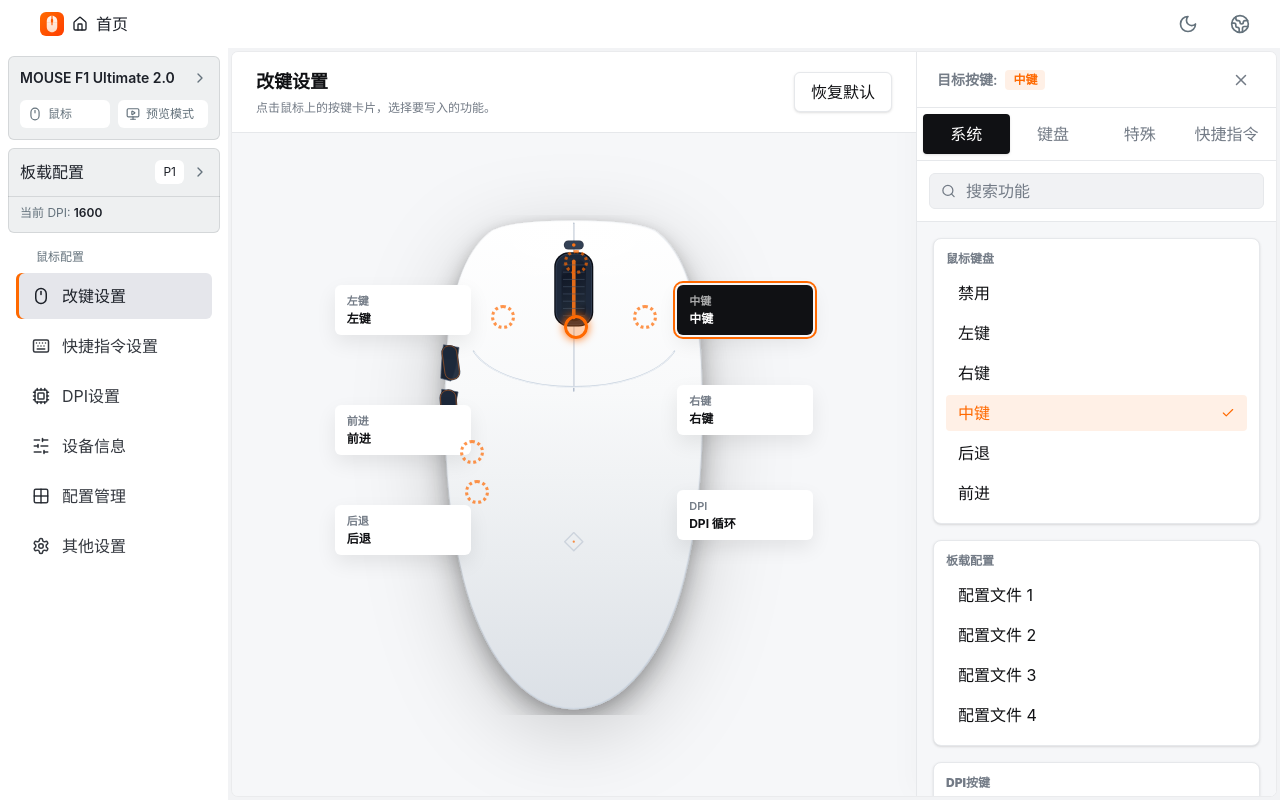
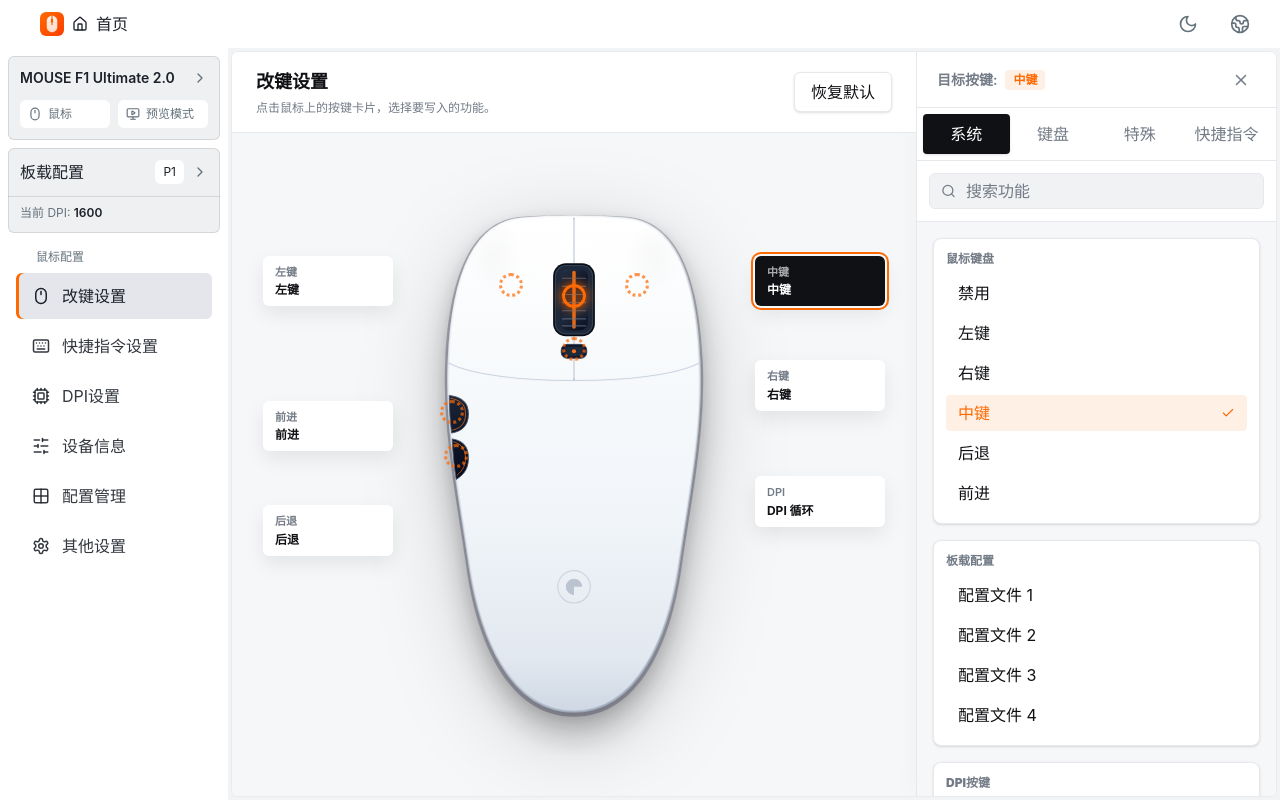
Before and after one commit to sjcao/webhid, a React (Vite) app: page /#/ in a window 1280 px wide. Both pictures are taken after a click on the button "进入演示模式". Built offline with nearby package versions, Linux system fonts and the light colour scheme.

Commit message:
refactor(mouse): redesign mouse shape to rounded GPW style and align key dot coordinates

```diff
--- a/src/features/mouse/buttons/mouse-canvas.tsx
+++ b/src/features/mouse/buttons/mouse-canvas.tsx
@@ -29,7 +29,7 @@ export function MouseCanvas({ selectedButton, onChoose }: MouseCanvasProps) {
 
   return (
     <div className="flex min-h-0 flex-1 items-center justify-center overflow-auto p-4">
-      <div className="relative aspect-[26/25] w-full max-w-[520px] shrink-0">
+      <div className="relative aspect-[3/5] h-full max-h-[580px] shrink-0">
         <MouseGraphic className="mx-auto h-full w-full drop-shadow-[0_20px_42px_rgba(0,0,0,0.18)]" />
 
         {/* 渲染每一个按键的绑定显示标签 */}
@@ -70,7 +70,7 @@ export function MouseCanvas({ selectedButton, onChoose }: MouseCanvasProps) {
               type="button"
               aria-pressed={active}
               aria-label={`${pickLabel(button, locale)}: ${binding}`}
-              className={`absolute w-[136px] rounded-md px-3 py-2 text-left text-sm font-black shadow-[0_8px_20px_rgba(0,0,0,0.08)] transition duration-200 hover:-translate-y-0.5 ${
+              className={`absolute w-[130px] rounded-md px-3 py-2 text-left text-sm font-black shadow-[0_8px_20px_rgba(0,0,0,0.08)] transition duration-200 hover:-translate-y-0.5 ${
                 active
                   ? 'bg-driver-text text-driver-panel ring-2 ring-warn ring-offset-2 ring-offset-driver-bg'
                   : 'bg-driver-panel text-driver-text hover:bg-driver-hover'
@@ -100,10 +100,10 @@ export function MouseCanvas({ selectedButton, onChoose }: MouseCanvasProps) {
               aria-label={label}
               aria-pressed={active}
               title={label}
-              className={`absolute h-6 w-6 rounded-full p-0 transition-all duration-300 focus-visible:outline-none focus-visible:ring-2 focus-visible:ring-warn focus-visible:ring-offset-2 focus-visible:ring-offset-driver-bg ${dotClass(button.id)} ${
+              className={`absolute h-6 w-6 -translate-x-1/2 -translate-y-1/2 rounded-full p-0 transition-all duration-300 focus-visible:outline-none focus-visible:ring-2 focus-visible:ring-warn focus-visible:ring-offset-2 focus-visible:ring-offset-driver-bg ${dotClass(button.id)} ${
                 active
-                  ? 'border-solid border-[3px] border-warn bg-warn/30 shadow-[0_0_10px_var(--color-warn)]'
-                  : 'border-dotted border-[3px] border-warn/70 bg-transparent hover:scale-105 hover:border-solid'
+                  ? 'border-solid border-[3px] border-warn bg-warn/30 shadow-[0_0_12px_var(--color-warn)]'
+                  : 'border-dotted border-[3px] border-warn/70 bg-transparent hover:scale-110 hover:border-solid'
               }`}
               onClick={() => onChoose(button.id)}
             />
@@ -117,17 +117,17 @@ export function MouseCanvas({ selectedButton, onChoose }: MouseCanvasProps) {
 function positionClass(buttonId: ButtonId) {
   switch (buttonId) {
     case ButtonId.Left:
-      return 'left-[4%] top-[14%]';
+      return 'right-[102%] top-[14%]';
+    case ButtonId.Forward:
+      return 'right-[102%] top-[39%]';
+    case ButtonId.Backward:
+      return 'right-[102%] top-[57%]';
+    case ButtonId.Middle:
+      return 'left-[102%] top-[14%]';
     case ButtonId.Right:
-      return 'right-[4%] top-[34%]';
-    case ButtonId.Middle:
-      return 'right-[4%] top-[14%]';
-    case ButtonId.Forward:
-      return 'left-[4%] top-[38%]';
-    case ButtonId.Backward:
-      return 'left-[4%] top-[58%]';
+      return 'left-[102%] top-[32%]';
     case ButtonId.Dpi:
-      return 'right-[4%] top-[55%]';
+      return 'left-[102%] top-[52%]';
     default:
       return 'left-1/2 top-1/2';
   }
@@ -136,17 +136,17 @@ function positionClass(buttonId: ButtonId) {
 function dotClass(buttonId: ButtonId) {
   switch (buttonId) {
     case ButtonId.Left:
-      return 'left-[34%] top-[18%]';
+      return 'left-[32%] top-[19%]';
     case ButtonId.Right:
-      return 'right-[34%] top-[18%]';
+      return 'left-[68%] top-[19%]';
     case ButtonId.Middle:
-      return 'left-[48%] top-[20%]';
+      return 'left-[50%] top-[21%]';
+    case ButtonId.Dpi:
+      return 'left-[50%] top-[30%]';
     case ButtonId.Forward:
-      return 'left-[28%] top-[45%]';
+      return 'left-[15%] top-[41%]';
     case ButtonId.Backward:
-      return 'left-[29%] top-[53%]';
-    case ButtonId.Dpi:
-      return 'left-[48%] top-[7%]';
+      return 'left-[16%] top-[48.5%]';
     default:
       return 'left-1/2 top-1/2';
   }
--- a/src/features/mouse/mouse-graphic.tsx
+++ b/src/features/mouse/mouse-graphic.tsx
@@ -5,155 +5,209 @@ type MouseGraphicProps = {
 };
 
 /**
- * 高清矢量鼠标俯视图组件
- * 采用 627×1102 比例 viewBox，完美对齐按键定位与视觉呈现
+ * 顶级电竞无线鼠标高保真 SVG 矢量组件 (GPW 风格)
+ * viewBox: 0 0 600 1000
+ * 饱满圆润的尾部、优雅人体工学腰线、精致按键指槽与滚轮侧键全细节
  */
 export function MouseGraphic({ className = '' }: MouseGraphicProps) {
   const uid = useId();
   const bodyGradId = `mg-body-${uid}`;
   const glossId = `mg-gloss-${uid}`;
+  const rimGradId = `mg-rim-${uid}`;
   const wheelGradId = `mg-wheel-${uid}`;
   const sideGradId = `mg-side-${uid}`;
-  const shadowId = `mg-shadow-${uid}`;
-  const rimId = `mg-rim-${uid}`;
+  const shadowFilterId = `mg-shadow-${uid}`;
+  const fingerLeftId = `mg-finger-l-${uid}`;
+  const fingerRightId = `mg-finger-r-${uid}`;
 
   return (
     <svg
-      viewBox="0 0 627 1102"
+      viewBox="0 0 600 1000"
       fill="none"
       xmlns="http://www.w3.org/2000/svg"
       className={`select-none ${className}`}
       role="img"
-      aria-label="High Definition Vector Mouse Graphic"
+      aria-label="High End Esports Mouse Graphic"
     >
       <defs>
-        {/* 鼠标外阴影与投影 filter */}
-        <filter id={shadowId} x="-20%" y="-10%" width="140%" height="130%" filterUnits="userSpaceOnUse">
-          <feDropShadow dx="0" dy="28" stdDeviation="32" floodColor="#000000" floodOpacity="0.25" />
-          <feDropShadow dx="0" dy="6" stdDeviation="12" floodColor="#000000" floodOpacity="0.12" />
+        {/* 立体三层立体柔柔滤镜 */}
+        <filter id={shadowFilterId} x="-25%" y="-15%" width="150%" height="140%" filterUnits="userSpaceOnUse">
+          <feDropShadow dx="0" dy="32" stdDeviation="28" floodColor="#000000" floodOpacity="0.22" />
+          <feDropShadow dx="0" dy="10" stdDeviation="12" floodColor="#090d16" floodOpacity="0.12" />
         </filter>
 
-        {/* 鼠标机身渐变 (白灰细腻漆质感) */}
-        <linearGradient id={bodyGradId} x1="313" y1="14" x2="313" y2="1088" gradientUnits="userSpaceOnUse">
+        {/* 鼠标机身核心金属质感渐变 */}
+        <linearGradient id={bodyGradId} x1="300" y1="70" x2="300" y2="940" gradientUnits="userSpaceOnUse">
           <stop offset="0%" stopColor="#ffffff" />
-          <stop offset="35%" stopColor="#f8f9fa" />
-          <stop offset="70%" stopColor="#e9ecef" />
-          <stop offset="100%" stopColor="#dbe0e6" />
+          <stop offset="25%" stopColor="#f8fafc" />
+          <stop offset="60%" stopColor="#f1f5f9" />
+          <stop offset="88%" stopColor="#e2e8f0" />
+          <stop offset="100%" stopColor="#cbd5e1" />
         </linearGradient>
 
-        {/* 边缘高光反射 */}
-        <linearGradient id={rimId} x1="50" y1="50" x2="577" y2="1050" gradientUnits="userSpaceOnUse">
-          <stop offset="0%" stopColor="#ffffff" stopOpacity="0.9" />
-          <stop offset="50%" stopColor="#e2e8f0" stopOpacity="0.4" />
-          <stop offset="100%" stopColor="#cbd5e1" stopOpacity="0.8" />
+        {/* 边缘倒角精致高光 */}
+        <linearGradient id={rimGradId} x1="100" y1="70" x2="500" y2="930" gradientUnits="userSpaceOnUse">
+          <stop offset="0%" stopColor="#ffffff" stopOpacity="0.95" />
+          <stop offset="30%" stopColor="#e2e8f0" stopOpacity="0.7" />
+          <stop offset="70%" stopColor="#cbd5e1" stopOpacity="0.5" />
+          <stop offset="100%" stopColor="#94a3b8" stopOpacity="0.8" />
         </linearGradient>
 
-        {/* 弧度高光 */}
-        <radialGradient id={glossId} cx="0.5" cy="0.18" r="0.65">
-          <stop offset="0%" stopColor="#ffffff" stopOpacity="0.9" />
-          <stop offset="60%" stopColor="#ffffff" stopOpacity="0.3" />
+        {/* 鼠标背部弧形立体高光 */}
+        <radialGradient id={glossId} cx="0.5" cy="0.32" r="0.55">
+          <stop offset="0%" stopColor="#ffffff" stopOpacity="0.85" />
+          <stop offset="50%" stopColor="#ffffff" stopOpacity="0.25" />
           <stop offset="100%" stopColor="#ffffff" stopOpacity="0" />
         </radialGradient>
 
-        {/* 滚轮金属铝/橡胶材质 */}
-        <linearGradient id={wheelGradId} x1="274" y1="84" x2="352" y2="244" gradientUnits="userSpaceOnUse">
-          <stop offset="0%" stopColor="#374151" />
-          <stop offset="30%" stopColor="#111827" />
-          <stop offset="70%" stopColor="#1f2937" />
-          <stop offset="100%" stopColor="#030712" />
+        {/* 左主按键指槽暗影 */}
+        <radialGradient id={fingerLeftId} cx="0.35" cy="0.22" r="0.25">
+          <stop offset="0%" stopColor="#000000" stopOpacity="0.03" />
+          <stop offset="100%" stopColor="#000000" stopOpacity="0" />
+        </radialGradient>
+        {/* 右主按键指槽暗影 */}
+          <radialGradient id={fingerRightId} cx="0.65" cy="0.22" r="0.25">
+          <stop offset="0%" stopColor="#000000" stopOpacity="0.03" />
+          <stop offset="100%" stopColor="#000000" stopOpacity="0" />
+        </radialGradient>
+
+        {/* 金属/防滑橡胶滚轮 */}
+        <linearGradient id={wheelGradId} x1="268" y1="150" x2="332" y2="270" gradientUnits="userSpaceOnUse">
+          <stop offset="0%" stopColor="#334155" />
+          <stop offset="35%" stopColor="#0f172a" />
+          <stop offset="70%" stopColor="#1e293b" />
+          <stop offset="100%" stopColor="#020617" />
         </linearGradient>
 
-        {/* 侧键质感 */}
-        <linearGradient id={sideGradId} x1="20" y1="280" x2="60" y2="500" gradientUnits="userSpaceOnUse">
-          <stop offset="0%" stopColor="#1f2937" />
-          <stop offset="100%" stopColor="#111827" />
+        {/* 侧键黑锆材质 */}
+        <linearGradient id={sideGradId} x1="90" y1="360" x2="135" y2="540" gradientUnits="userSpaceOnUse">
+          <stop offset="0%" stopColor="#1e293b" />
+          <stop offset="50%" stopColor="#0f172a" />
+          <stop offset="100%" stopColor="#020617" />
         </linearGradient>
       </defs>
 
-      {/* 机身底盘及主阴影层 */}
-      <g filter={`url(#${shadowId})`}>
-        {/* 侧面黑护翼底垫 */}
+      {/* 1. 主机身与阴影层 */}
+      <g filter={`url(#${shadowFilterId})`}>
+        {/* 底盘黑色防滑圈隐约底边 */}
         <path
-          d="M313 14 C218 14 148 22 126 40 C68 86 38 180 31 320 C24 470 28 640 68 800 C108 960 198 1088 313 1088 C428 1088 518 960 558 800 C598 640 602 470 595 320 C588 180 558 86 500 40 C478 22 408 14 313 14 Z"
-          fill="#1e293b"
-          opacity="0.15"
+          d="M 210 72
+             C 270 68, 330 68, 390 72
+             C 475 78, 515 170, 522 320
+             C 528 440, 502 560, 485 680
+             C 468 800, 415 934, 300 934
+             C 185 934, 132 800, 115 680
+             C 98 560, 72 440, 78 320
+             C 85 170, 125 78, 210 72 Z"
+          fill="#0f172a"
+          opacity="0.25"
         />
 
-        {/* 主机身面板 */}
+        {/* 经典电竞机身整体造型：圆润饱满的尾部、顺滑的人体工学曲率 */}
         <path
-          d="M313 14 C220 14 150 22 128 40 C70 86 40 180 33 320 C26 470 30 640 70 800 C110 960 200 1088 313 1088 C426 1088 516 960 556 800 C596 640 600 470 593 320 C586 180 556 86 498 40 C476 22 406 14 313 14 Z"
+          d="M 210 75
+             C 270 70, 330 70, 390 75
+             C 470 82, 510 170, 516 320
+             C 522 435, 498 550, 480 675
+             C 462 795, 410 925, 300 925
+             C 190 925, 138 795, 120 675
+             C 102 550, 78 435, 84 320
+             C 90 170, 130 82, 210 75 Z"
           fill={`url(#${bodyGradId})`}
-          stroke={`url(#${rimId})`}
-          strokeWidth="4"
+          stroke={`url(#${rimGradId})`}
+          strokeWidth="3.5"
         />
       </g>
 
-      {/* 顶部抛光/光线反射 */}
+      {/* 2. 人体工学微下凹指槽面板暗纹 */}
+      <rect x="95" y="85" width="195" height="260" fill={`url(#${fingerLeftId})`} />
+      <rect x="310" y="85" width="195" height="260" fill={`url(#${fingerRightId})`} />
+
+      {/* 3. 背部立体弧形高光反射 */}
       <path
-        d="M313 14 C220 14 150 22 128 40 C90 74 62 130 48 220 C150 150 220 128 313 128 C406 128 476 150 578 220 C564 130 536 74 498 40 C476 22 406 14 313 14 Z"
+        d="M 210 75
+           C 270 70, 330 70, 390 75
+           C 470 82, 510 170, 516 320
+           C 420 280, 180 280, 84 320
+           C 90 170, 130 82, 210 75 Z"
         fill={`url(#${glossId})`}
       />
 
-      {/* 左右按键中缝缝隙 */}
-      <path d="M313 18 L313 388" stroke="#94a3b8" strokeWidth="3" strokeLinecap="round" opacity="0.75" />
-      <path d="M313 20 L313 380" stroke="#ffffff" strokeWidth="1.5" strokeLinecap="round" opacity="0.9" />
+      {/* 4. 左右按键中缝缝隙 */}
+      <path d="M 300 75 L 300 355" stroke="#94a3b8" strokeWidth="2.5" strokeLinecap="round" opacity="0.8" />
+      <path d="M 300 77 L 300 350" stroke="#ffffff" strokeWidth="1.5" strokeLinecap="round" opacity="0.95" />
 
-      {/* 主按键弧形分割线 */}
-      <path d="M92 300 C 160 405 466 405 535 300" stroke="#cbd5e1" strokeWidth="3.5" fill="none" strokeLinecap="round" />
-      <path d="M94 302 C 160 406 466 406 533 302" stroke="#ffffff" strokeWidth="1.5" fill="none" strokeLinecap="round" />
+      {/* 5. 左右主按键横向人体工学分缝弧线 */}
+      <path d="M 85 325 C 160 365, 440 365, 515 325" stroke="#cbd5e1" strokeWidth="3" fill="none" strokeLinecap="round" />
+      <path d="M 86 327 C 160 366, 440 366, 514 327" stroke="#ffffff" strokeWidth="1.5" fill="none" strokeLinecap="round" opacity="0.9" />
 
-      {/* DPI 切换键指示圈及凹槽 */}
-      <rect x="291" y="56" width="44" height="20" rx="10" fill="#0f172a" opacity="0.85" />
-      <rect x="293" y="58" width="40" height="16" rx="8" fill="#334155" />
-      <circle cx="313" cy="66" r="4" fill="#f97316" />
-
-      {/* 滚轮开槽与外框 */}
-      <rect x="270" y="82" width="86" height="164" rx="32" fill="#090d16" />
-      <rect x="274" y="86" width="78" height="156" rx="28" fill="#1e293b" stroke="#334155" strokeWidth="2" />
+      {/* 6. 中间滚轮舱槽与发光线 */}
+      <rect x="264" y="152" width="72" height="126" rx="22" fill="#090d16" />
+      <rect x="268" y="156" width="64" height="118" rx="18" fill="#1e293b" stroke="#334155" strokeWidth="2" />
 
       {/* 滚轮主体 */}
-      <rect x="286" y="94" width="54" height="140" rx="26" fill={`url(#${wheelGradId})`} />
-      {/* 滚轮中央防滑金属环 */}
-      <rect x="309" y="98" width="8" height="132" rx="4" fill="#f97316" opacity="0.9" />
-      {/* 滚轮横向防滑刻度 */}
-      {[110, 126, 142, 158, 174, 190, 206, 222].map((y) => (
-        <line key={y} x1="290" y1={y} x2="336" y2={y} stroke="#475569" strokeWidth="2" strokeLinecap="round" opacity="0.6" />
+      <rect x="276" y="162" width="48" height="106" rx="14" fill={`url(#${wheelGradId})`} />
+      {/* 滚轮中央亮色防滑中轴环 */}
+      <rect x="297" y="165" width="6" height="100" rx="3" fill="#f97316" opacity="0.9" />
+      {/* 滚轮防滑横条刻度 */}
+      {[178, 192, 206, 220, 234, 248, 260].map((y) => (
+        <line key={y} x1="280" y1={y} x2="320" y2={y} stroke="#64748b" strokeWidth="2" strokeLinecap="round" opacity="0.7" />
       ))}
 
-      {/* 左侧侧键 1 (Forward 侧前键) */}
+      {/* 7. DPI 切换按键及精致高光 (位于滚轮正下方 300, 305 处) */}
+      <g>
+        <rect x="278" y="292" width="44" height="24" rx="10" fill="#0f172a" stroke="#334155" strokeWidth="1.5" />
+        <rect x="282" y="296" width="36" height="16" rx="7" fill="#1e293b" />
+        <circle cx="300" cy="304" r="3.5" fill="#f97316" />
+      </g>
+
+      {/* 8. 左侧 Forward 按键 (自然贴合在左侧腰线内) */}
       <g>
         <path
-          d="M26 286 L60 292 C56 325 50 350 42 366 L20 360 C21 330 23 305 26 286 Z"
+          d="M 85 380
+             C 105 383, 118 390, 118 412
+             C 118 434, 105 442, 89 445
+             C 86 422, 85 400, 85 380 Z"
           fill={`url(#${sideGradId})`}
           stroke="#475569"
           strokeWidth="1.5"
         />
-        <rect x="24" y="286" width="36" height="78" rx="17" fill="#1e293b" transform="rotate(-8 44 325)" opacity="0.95" />
-        <rect x="26" y="288" width="32" height="74" rx="15" fill="none" stroke="#f97316" strokeWidth="1.5" opacity="0.6" transform="rotate(-8 44 325)" />
+        {/* 前进按键细节边框 */}
+        <path
+          d="M 87 385 C 103 388, 113 394, 113 412 C 113 430, 103 437, 90 440"
+          fill="none"
+          stroke="#f97316"
+          strokeWidth="1.5"
+          opacity="0.8"
+        />
       </g>
 
-      {/* 左侧侧键 2 (Backward 侧后键) */}
+      {/* 9. 左侧 Backward 按键 (自然贴合在左侧腰线内) */}
       <g>
         <path
-          d="M22 384 L58 390 C50 430 42 470 32 504 L12 498 C18 460 20 420 22 384 Z"
+          d="M 90 455
+             C 107 458, 118 466, 118 488
+             C 118 510, 107 518, 97 525
+             C 93 502, 91 478, 90 455 Z"
           fill={`url(#${sideGradId})`}
           stroke="#475569"
           strokeWidth="1.5"
         />
-        <rect x="20" y="384" width="38" height="120" rx="18" fill="#1e293b" transform="rotate(-4 41 444)" opacity="0.95" />
-        <rect x="22" y="386" width="34" height="116" rx="16" fill="none" stroke="#f97316" strokeWidth="1.5" opacity="0.6" transform="rotate(-4 41 444)" />
+        {/* 后退按键细节边框 */}
+        <path
+          d="M 92 460 C 103 463, 113 470, 113 488 C 113 506, 103 513, 98 518"
+          fill="none"
+          stroke="#f97316"
+          strokeWidth="1.5"
+          opacity="0.8"
+        />
       </g>
 
-      {/* 掌心品牌 logo 凹印指示线 */}
-      <path
-        d="M293 720 L313 740 L333 720 L313 700 Z"
-        fill="none"
-        stroke="#94a3b8"
-        strokeWidth="3"
-        strokeLinejoin="round"
-        opacity="0.35"
-      />
-      <circle cx="313" cy="720" r="2.5" fill="#f97316" opacity="0.8" />
+      {/* 10. 掌心处的现代极简 G 品牌/电竞 RGB 哑光标识 */}
+      <g opacity="0.35">
+        <circle cx="300" cy="710" r="28" stroke="#94a3b8" strokeWidth="2" fill="none" />
+        <path d="M 314 710 A 14 14 0 1 0 300 724 L 300 710 Z" fill="#64748b" />
+      </g>
     </svg>
   );
 }
```
